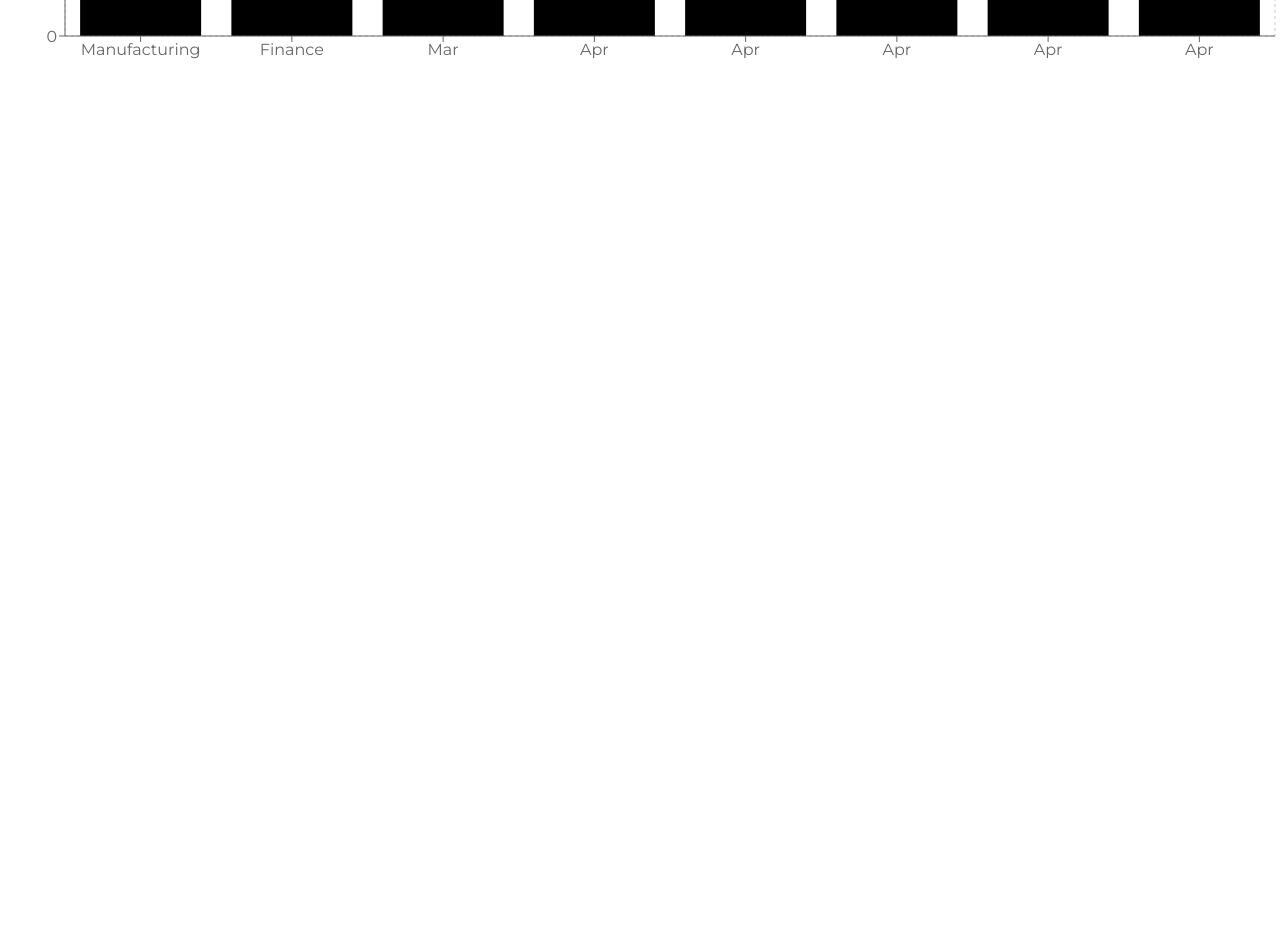
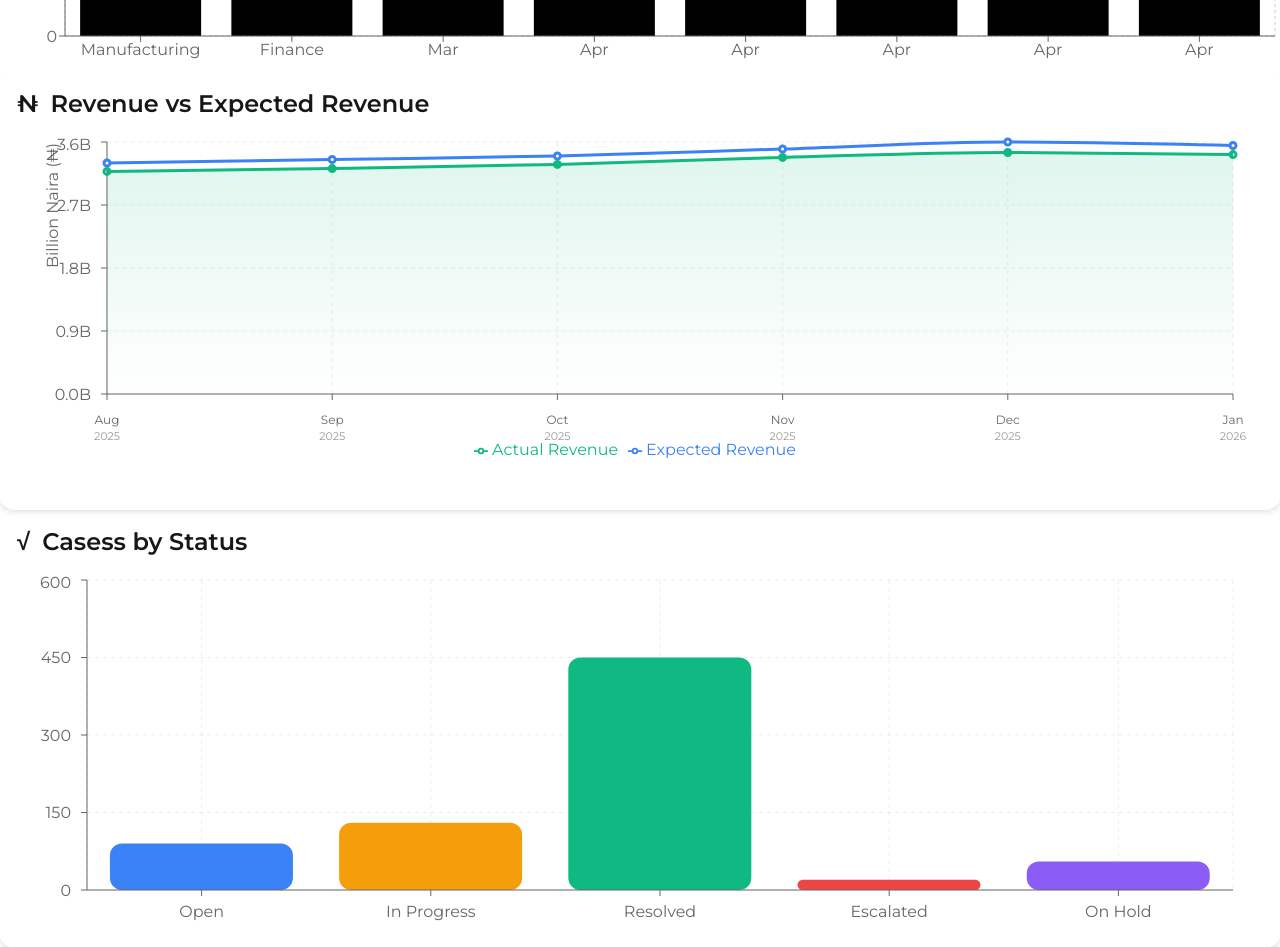
Before and after one commit to dimeji003/ComplianceDashboard, a Next.js app: page / in a window 1280 px wide. Shown: the part 1080-2027 px from the top of the page. Before the commit the page ends 1151 px from the top, so only its background shows below. Built offline with nearby package versions, Linux system fonts and the light colour scheme.

Commit message:
Add revenue + cases

```diff
--- /dev/null
+++ b/src/app/components/CasesByStatus.jsx
@@ -0,0 +1,68 @@
+"use client";
+
+import React from "react";
+import {
+  ResponsiveContainer,
+  BarChart,
+  Bar,
+  XAxis,
+  YAxis,
+  CartesianGrid,
+  Tooltip,
+  Cell,
+} from "recharts";
+
+// ✅ 5 bars (edit names/values as you like)
+const data = [
+  { name: "Open", value: 90 },
+  { name: "In Progress", value: 130 },
+  { name: "Resolved", value: 450 },
+  { name: "Escalated", value: 20 },
+  { name: "On Hold", value: 55 },
+];
+
+// Match your screenshot-like colors
+const COLORS = ["#3B82F6", "#F59E0B", "#10B981", "#EF4444", "#8B5CF6"];
+
+function CustomTooltip({ active, payload, label }) {
+  if (!active || !payload?.length) return null;
+
+  const v = payload[0]?.value;
+
+  return (
+    <div className="rounded-lg bg-white px-3 py-2 shadow-md border border-gray-200">
+      <div className="font-semibold">{label}</div>
+      <div className="text-sm text-gray-600">
+        Cases: <span className="font-medium">{v}</span>
+      </div>
+    </div>
+  );
+}
+
+export default function CasesByStatus() {
+  return (
+    <div className="border border-white p-4 rounded-xl shadow-md h-full">
+      <div className="flex items-center gap-3 mb-3">
+        <div className="text-2xl font-semibold">√</div>
+        <h1 className="text-2xl font-semibold">Casess by Status</h1>
+      </div>
+
+      <div style={{ width: "100%", height: 360 }}>
+        <ResponsiveContainer>
+          <BarChart data={data} margin={{ top: 10, right: 30, left: 10, bottom: 10 }}>
+            <CartesianGrid strokeDasharray="4 4" opacity={0.35} />
+            <XAxis dataKey="name" tickMargin={10} />
+            <YAxis tickMargin={10} />
+            <Tooltip content={<CustomTooltip />} />
+
+            <Bar dataKey="value" radius={[12, 12, 12, 12]}>
+              {data.map((_, i) => (
+                <Cell key={`cell-${i}`} fill={COLORS[i % COLORS.length]} />
+              ))}
+            </Bar>
+          </BarChart>
+        </ResponsiveContainer>
+      </div>
+    </div>
+  );
+}
--- a/src/app/components/Main.jsx
+++ b/src/app/components/Main.jsx
@@ -2,6 +2,8 @@ import React from 'react'
 import Intro from './introductorymetrics'
 import ComplianceOverview from './ComplianceOverview'
 import ComplianceBySector from './ComplianceBySector'
+import RevenueVsExpectedRevenue from "./RevenueVsExpectedRevenue";
+import CasesByStatus from "./CasesByStatus";
 
 export default function Main(){
     return (
@@ -15,8 +17,13 @@ export default function Main(){
             <Intro />
             <ComplianceOverview />
             <ComplianceBySector />
+            <RevenueVsExpectedRevenue />
+            <CasesByStatus />
+            </div>
 
-            </div>
+
+
+
 
 
         </div>
--- /dev/null
+++ b/src/app/components/RevenueVsExpectedRevenue.jsx
@@ -0,0 +1,148 @@
+"use client";
+
+import {
+  ResponsiveContainer,
+  AreaChart,
+  Area,
+  Line,
+  XAxis,
+  YAxis,
+  CartesianGrid,
+  Tooltip,
+  Legend,
+} from "recharts";
+
+// ✅ 6 months: Aug 2025 → Jan 2026 (values are ₦ Billions)
+const data = [
+  { month: "Aug 2025", expected: 3.30, actual: 3.18 },
+  { month: "Sep 2025", expected: 3.35, actual: 3.22 },
+  { month: "Oct 2025", expected: 3.40, actual: 3.28 },
+  { month: "Nov 2025", expected: 3.50, actual: 3.38 },
+  { month: "Dec 2025", expected: 3.60, actual: 3.45 },
+  { month: "Jan 2026", expected: 3.55, actual: 3.42 },
+];
+
+// Format: ₦3.10B
+const formatBN = (v) => `₦${Number(v).toFixed(2)}B`;
+
+// Cleaner Y ticks: 3.6B (we keep ₦ in the axis label + tooltip to avoid clutter)
+const formatBTick = (v) => `${Number(v).toFixed(1)}B`;
+
+// ✅ Clean X-axis label (no rotation): "Aug" on top, "2025" under it
+const CustomMonthTick = ({ x, y, payload }) => {
+  const [mon, year] = String(payload.value).split(" ");
+  return (
+    <g transform={`translate(${x},${y})`}>
+      <text x={0} y={14} textAnchor="middle" fontSize={12} fill="#666">
+        {mon}
+      </text>
+      <text x={0} y={30} textAnchor="middle" fontSize={11} fill="#999">
+        {year}
+      </text>
+    </g>
+  );
+};
+
+function CustomTooltip({ active, payload, label }) {
+  if (!active || !payload?.length) return null;
+
+  const expected = payload.find((p) => p.dataKey === "expected")?.value;
+  const actual = payload.find((p) => p.dataKey === "actual")?.value;
+
+  return (
+    <div className="rounded-lg bg-white px-3 py-2 shadow-md border border-gray-200">
+      <div className="font-semibold">{label}</div>
+
+      <div className="text-sm text-gray-600">
+        Expected: <span className="font-medium">{formatBN(expected)}</span>
+      </div>
+
+      <div className="text-sm text-gray-600">
+        Actual: <span className="font-medium">{formatBN(actual)}</span>
+      </div>
+
+      {typeof expected === "number" && typeof actual === "number" ? (
+        <div className="text-xs text-gray-500 mt-1">
+          Variance: <span className="font-medium">{formatBN(actual - expected)}</span>
+        </div>
+      ) : null}
+    </div>
+  );
+}
+
+export default function RevenueVsExpectedRevenue() {
+  return (
+    <div className="border border-white p-4 rounded-xl shadow-md h-full">
+      <div className="flex items-center gap-3 mb-3">
+        <div className="text-2xl font-semibold">₦</div>
+        <h1 className="text-2xl font-semibold">Revenue vs Expected Revenue</h1>
+      </div>
+
+      <div style={{ width: "100%", height: 360 }}>
+        <ResponsiveContainer>
+          <AreaChart
+            data={data}
+            // ✅ extra left/bottom space so axis text doesn’t collide
+            margin={{ top: 10, right: 30, left: 30, bottom: 30 }}
+          >
+            <defs>
+              <linearGradient id="actualFill" x1="0" y1="0" x2="0" y2="1">
+                <stop offset="0%" stopColor="#10B981" stopOpacity={0.22} />
+                <stop offset="100%" stopColor="#10B981" stopOpacity={0} />
+              </linearGradient>
+            </defs>
+
+            <CartesianGrid strokeDasharray="4 4" opacity={0.35} />
+
+            <XAxis
+              dataKey="month"
+              interval={0}
+              height={44}
+              tick={<CustomMonthTick />}
+              tickMargin={10}
+            />
+
+            <YAxis
+              domain={[0, "auto"]}
+              tickFormatter={formatBTick}
+              tickMargin={10}
+              width={60}
+              label={{
+                value: "Billion Naira (₦)",
+                angle: -90,
+                position: "insideLeft",
+                style: { fill: "#666" },
+              }}
+            />
+
+            <Tooltip content={<CustomTooltip />} />
+            <Legend />
+
+            {/* Expected Revenue (blue line) */}
+            <Line
+              type="monotone"
+              dataKey="expected"
+              name="Expected Revenue"
+              stroke="#3B82F6"
+              strokeWidth={3}
+              dot={{ r: 3 }}
+              activeDot={{ r: 6 }}
+            />
+
+            {/* Actual Revenue (green line + shaded area) */}
+            <Area
+              type="monotone"
+              dataKey="actual"
+              name="Actual Revenue"
+              stroke="#10B981"
+              strokeWidth={3}
+              fill="url(#actualFill)"
+              dot={{ r: 3 }}
+              activeDot={{ r: 6 }}
+            />
+          </AreaChart>
+        </ResponsiveContainer>
+      </div>
+    </div>
+  );
+}
```
